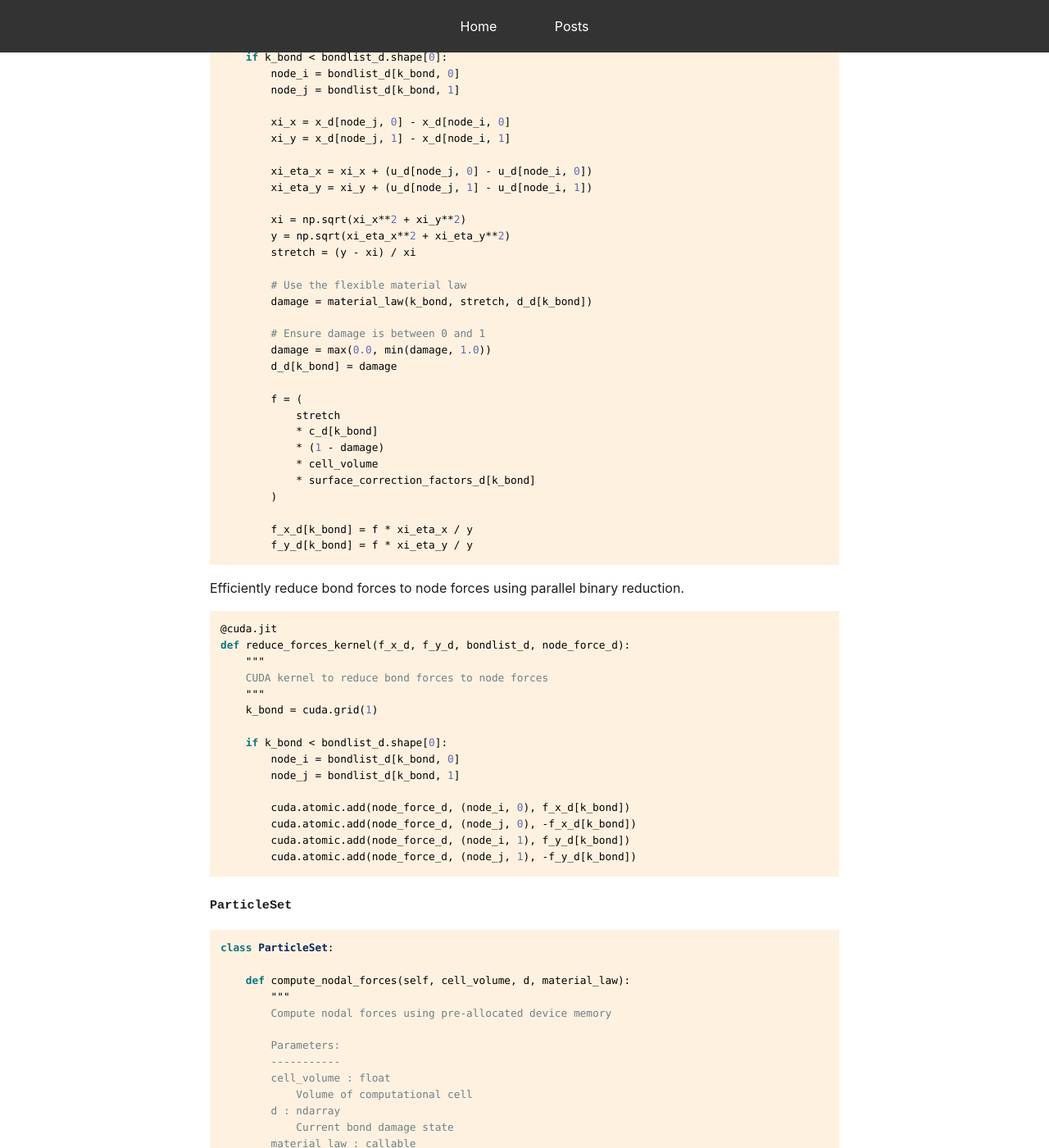
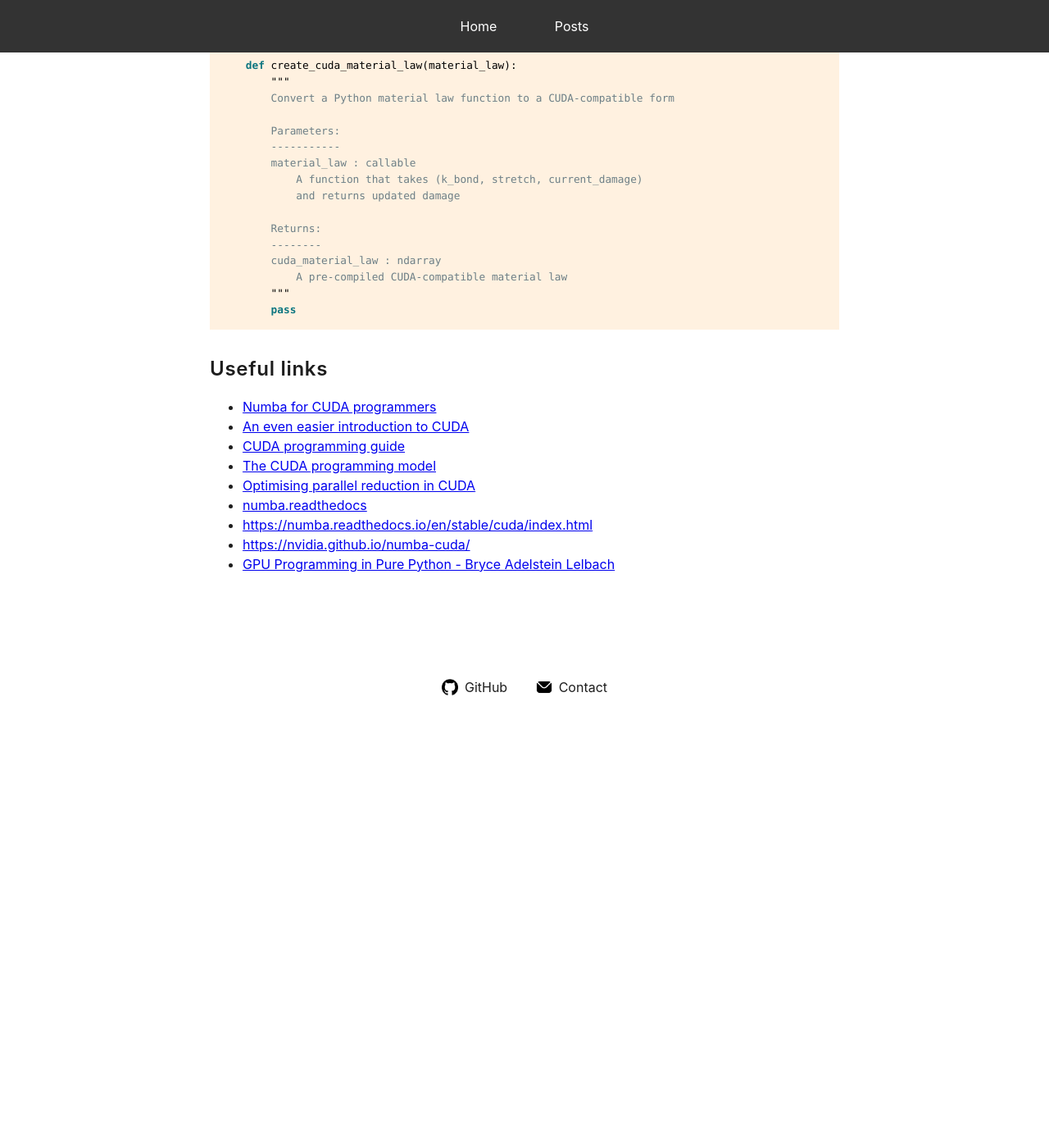
Before and after one commit to mark-hobbs/mark-hobbs.github.io, a Jekyll site: the page built from _posts/2025-02-03-cuda.md, in a window 1280 px wide and 1400 px high, scrolled down 7128 px. Shown: the whole window at 82% size. Built offline with Jekyll 4.4.1, drawn with Linux system fonts in a browser that asks for light colours; after the commit the page ends 7992 px from its top, so only the background shows below that; some of the changed text lies outside the part shown.

Commit message:
General updates

````diff
--- a/_posts/2025-02-03-cuda.md
+++ b/_posts/2025-02-03-cuda.md
@@ -308,127 +308,12 @@
             self.animation.save_frame(model.particles, model.bonds)
 ```
 
-### CUDA Kernel
+### `compute_nodal_forces_cuda()`
 
-```python
-from numba import cuda, float64
+One of the key challenges in this work is implementing an efficient parallel reduction of bond forces to particle forces. To efficiently reduce bond forces to node forces we implement a parallel binary reduction.
 
+### `euler_cromer_cuda()`
 
-@cuda.jit
-def compute_bond_forces_kernel(
-    x_d, u_d, cell_volume, bondlist_d, c_d,
-    surface_correction_factors_d, f_x_d, f_y_d, d_d,
-    cuda_material_law
-):
-    """
-    CUDA kernel to compute bond forces with flexible material law
-    """
-    k_bond = cuda.grid(1)
-
-    if k_bond < bondlist_d.shape[0]:
-        node_i = bondlist_d[k_bond, 0]
-        node_j = bondlist_d[k_bond, 1]
-
-        xi_x = x_d[node_j, 0] - x_d[node_i, 0]
-        xi_y = x_d[node_j, 1] - x_d[node_i, 1]
-
-        xi_eta_x = xi_x + (u_d[node_j, 0] - u_d[node_i, 0])
-        xi_eta_y = xi_y + (u_d[node_j, 1] - u_d[node_i, 1])
-
-        xi = np.sqrt(xi_x**2 + xi_y**2)
-        y = np.sqrt(xi_eta_x**2 + xi_eta_y**2)
-        stretch = (y - xi) / xi
-
-        # Use the flexible material law
-        damage = material_law(k_bond, stretch, d_d[k_bond])
-
-        # Ensure damage is between 0 and 1
-        damage = max(0.0, min(damage, 1.0))
-        d_d[k_bond] = damage
-
-        f = (
-            stretch
-            * c_d[k_bond]
-            * (1 - damage)
-            * cell_volume
-            * surface_correction_factors_d[k_bond]
-        )
-
-        f_x_d[k_bond] = f * xi_eta_x / y
-        f_y_d[k_bond] = f * xi_eta_y / y
-```
-
-Efficiently reduce bond forces to node forces using parallel binary reduction.
-
-```python
-@cuda.jit
-def reduce_forces_kernel(f_x_d, f_y_d, bondlist_d, node_force_d):
-    """
-    CUDA kernel to reduce bond forces to node forces
-    """
-    k_bond = cuda.grid(1)
-
-    if k_bond < bondlist_d.shape[0]:
-        node_i = bondlist_d[k_bond, 0]
-        node_j = bondlist_d[k_bond, 1]
-
-        cuda.atomic.add(node_force_d, (node_i, 0), f_x_d[k_bond])
-        cuda.atomic.add(node_force_d, (node_j, 0), -f_x_d[k_bond])
-        cuda.atomic.add(node_force_d, (node_i, 1), f_y_d[k_bond])
-        cuda.atomic.add(node_force_d, (node_j, 1), -f_y_d[k_bond])
-```
-
-### `ParticleSet`
-
-```python
-class ParticleSet:
-
-    def compute_nodal_forces(self, cell_volume, d, material_law):
-        """
-        Compute nodal forces using pre-allocated device memory
-
-        Parameters:
-        -----------
-        cell_volume : float
-            Volume of computational cell
-        d : ndarray
-            Current bond damage state
-        material_law : callable
-            Function to compute bond damage
-
-        Returns:
-        --------
-        node_force : ndarray
-            Computed nodal forces
-        updated_d : ndarray
-            Updated damage state
-        """
-        # Allocate or reuse device arrays for this computation
-        node_force_d = cuda.device_array((self.n_nodes, self.n_dimensions), dtype=np.float64)
-        f_x_d = cuda.device_array(self.n_bonds, dtype=np.float64)
-        f_y_d = cuda.device_array(self.n_bonds, dtype=np.float64)
-        d_d = cuda.to_device(d)
-
-        # Launch bond forces kernel
-        compute_bond_forces_kernel[self.blocks_per_grid, self.threads_per_block](
-            self.x_d, self.u_d, cell_volume,
-            self.bondlist_d, self.c_d,
-            self.surface_correction_factors_d,
-            f_x_d, f_y_d, d_d,
-            cuda_material_law
-        )
-
-        # Launch force reduction kernel
-        reduce_forces_kernel[self.blocks_per_grid, self.threads_per_block](
-            f_x_d, f_y_d, self.bondlist_d, node_force_d
-        )
-
-        # Copy results back to host
-        node_force = node_force_d.copy_to_host()
-        updated_d = d_d.copy_to_host()
-
-        return node_force, updated_d
-```
 
 ### `ConstitutiveLaw`
 
@@ -452,17 +337,7 @@
         cuda_material_law : ndarray
             A pre-compiled CUDA-compatible material law
         """
-        # Create a wrapper that can be used in CUDA kernel
-        @cuda.jit(device=True)
-        def cuda_material_law_wrapper(k_bond, stretch, current_damage):
-            # We'll use a global array to pass the function
-            return material_law_global[0](k_bond, stretch, current_damage)
-
-        # Create a global reference to the original material law
-        global material_law_global
-        material_law_global = [material_law]
-
-        return cuda_material_law_wrapper
+        pass
 ```
 
 ## Useful links
````
